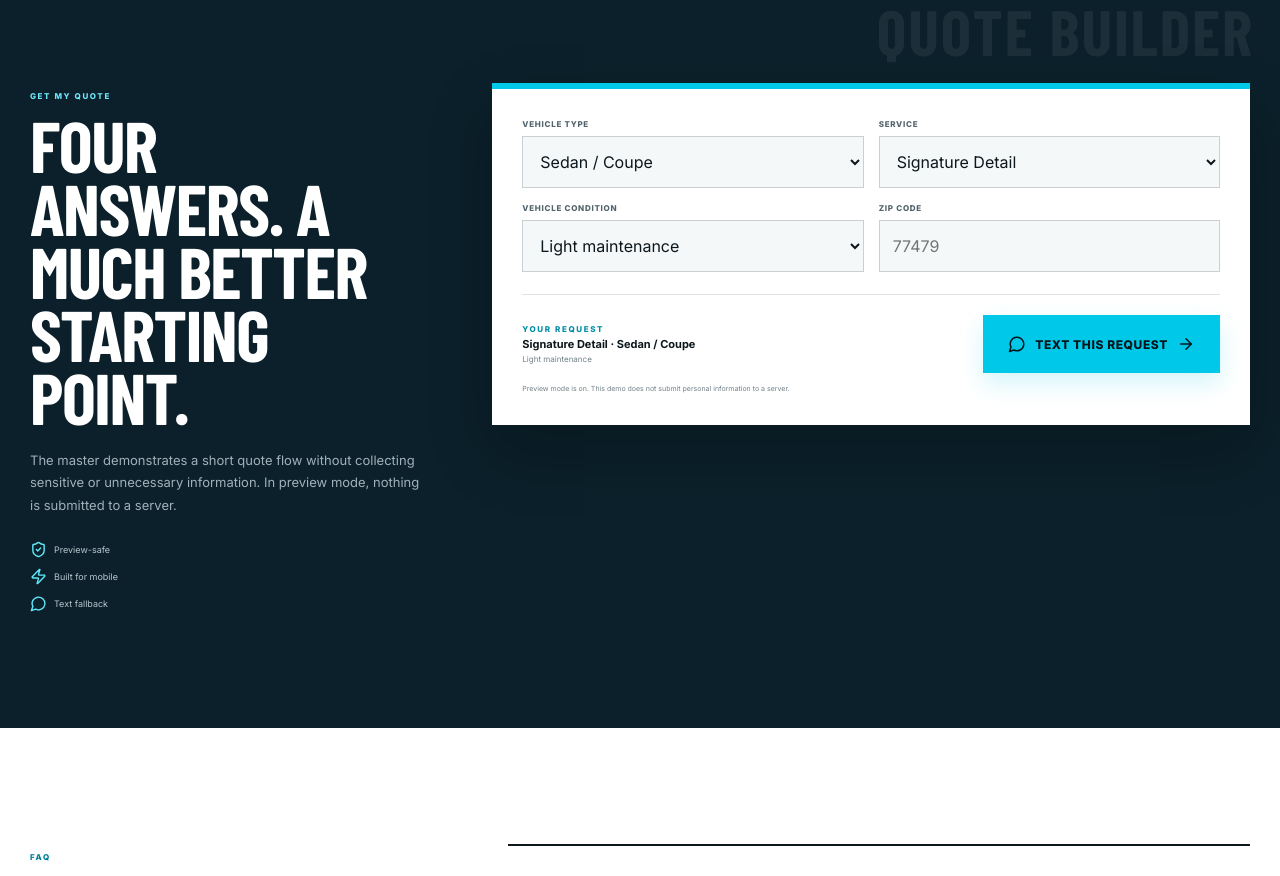
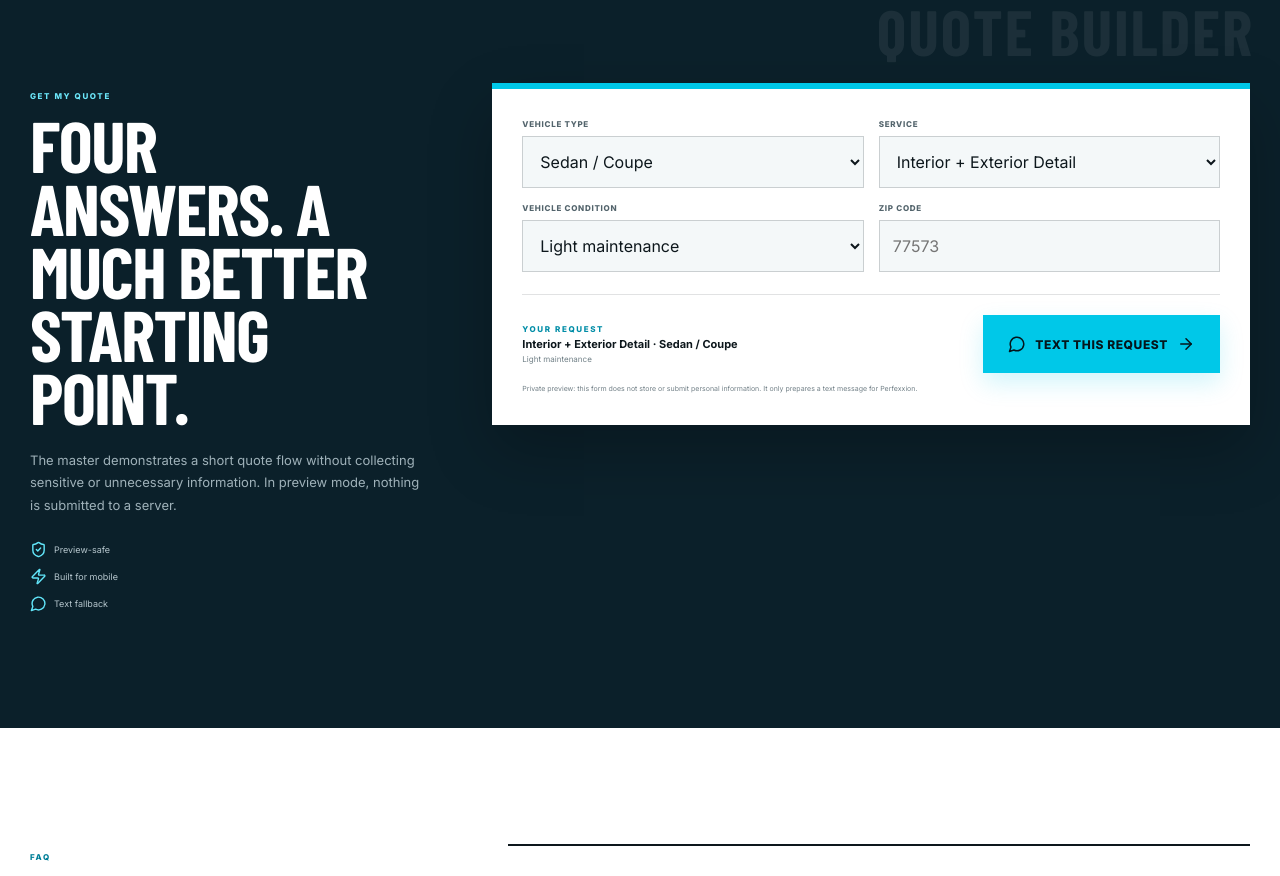
Before and after one commit to kstring00/service-template, a Next.js app: page / in a window 1280 px wide. Shown: the part 8800-9676 px from the top of the page. Built offline with nearby package versions, Linux system fonts and the light colour scheme; a web font is replaced by a local one.

Commit message:
Tailor quote builder for Perfexxion services

```diff
--- a/components/QuoteBuilder.tsx
+++ b/components/QuoteBuilder.tsx
@@ -6,12 +6,12 @@ import { business } from "@/config/business";
 import { getSmsUrl } from "@/lib/conversion";
 
 const vehicleOptions = ["Sedan / Coupe", "Small SUV", "Large SUV", "Truck", "Van / Other"];
-const serviceOptions = ["Essential Detail", "Signature Detail", "Restore Detail", "Interior Reset", "Paint Correction", "Ceramic Coating"];
-const conditionOptions = ["Light maintenance", "Moderate buildup", "Heavy buildup", "Not sure"];
+const serviceOptions = ["Interior + Exterior Detail", "Paint Correction", "Ceramic Coating", "Chrome Polishing", "Not sure yet"];
+const conditionOptions = ["Light maintenance", "Moderate buildup", "Heavy buildup / neglected", "Paint defects / scratches", "Not sure"];
 
 export function QuoteBuilder() {
   const [vehicle, setVehicle] = useState(vehicleOptions[0]);
-  const [service, setService] = useState(serviceOptions[1]);
+  const [service, setService] = useState(serviceOptions[0]);
   const [condition, setCondition] = useState(conditionOptions[0]);
   const [zip, setZip] = useState("");
 
@@ -45,7 +45,7 @@ export function QuoteBuilder() {
         </label>
         <label>
           <span>ZIP code</span>
-          <input inputMode="numeric" maxLength={10} value={zip} onChange={(event) => setZip(event.target.value)} placeholder="77479" />
+          <input inputMode="numeric" maxLength={10} value={zip} onChange={(event) => setZip(event.target.value)} placeholder="77573" />
         </label>
       </div>
 
@@ -55,21 +55,11 @@ export function QuoteBuilder() {
           <strong>{service} · {vehicle}</strong>
           <small>{condition}{zip ? ` · ${zip}` : ""}</small>
         </div>
-        {business.previewMode ? (
-          <a className="button button-accent button-large" href={smsUrl}>
-            <MessageCircle size={18} /> Text this request <ArrowRight size={18} />
-          </a>
-        ) : business.quoteUrl ? (
-          <a className="button button-accent button-large" href={business.quoteUrl} target="_blank" rel="noreferrer">
-            Get my quote <ArrowRight size={18} />
-          </a>
-        ) : (
-          <a className="button button-accent button-large" href={smsUrl}>
-            <MessageCircle size={18} /> Get my quote <ArrowRight size={18} />
-          </a>
-        )}
+        <a className="button button-accent button-large" href={smsUrl}>
+          <MessageCircle size={18} /> Text this request <ArrowRight size={18} />
+        </a>
       </div>
-      {business.previewMode ? <p className="quote-note">Preview mode is on. This demo does not submit personal information to a server.</p> : null}
+      {business.previewMode ? <p className="quote-note">Private preview: this form does not store or submit personal information. It only prepares a text message for Perfexxion.</p> : null}
     </div>
   );
 }
```
